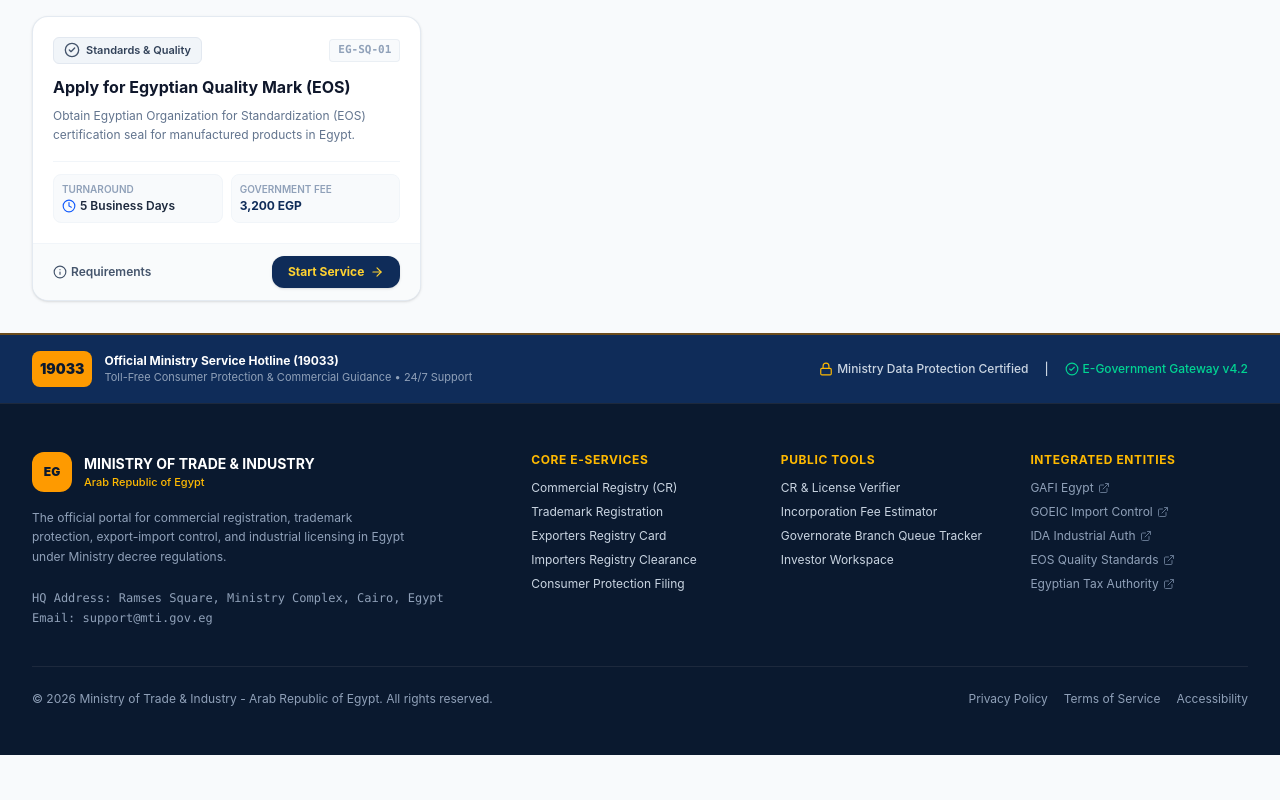
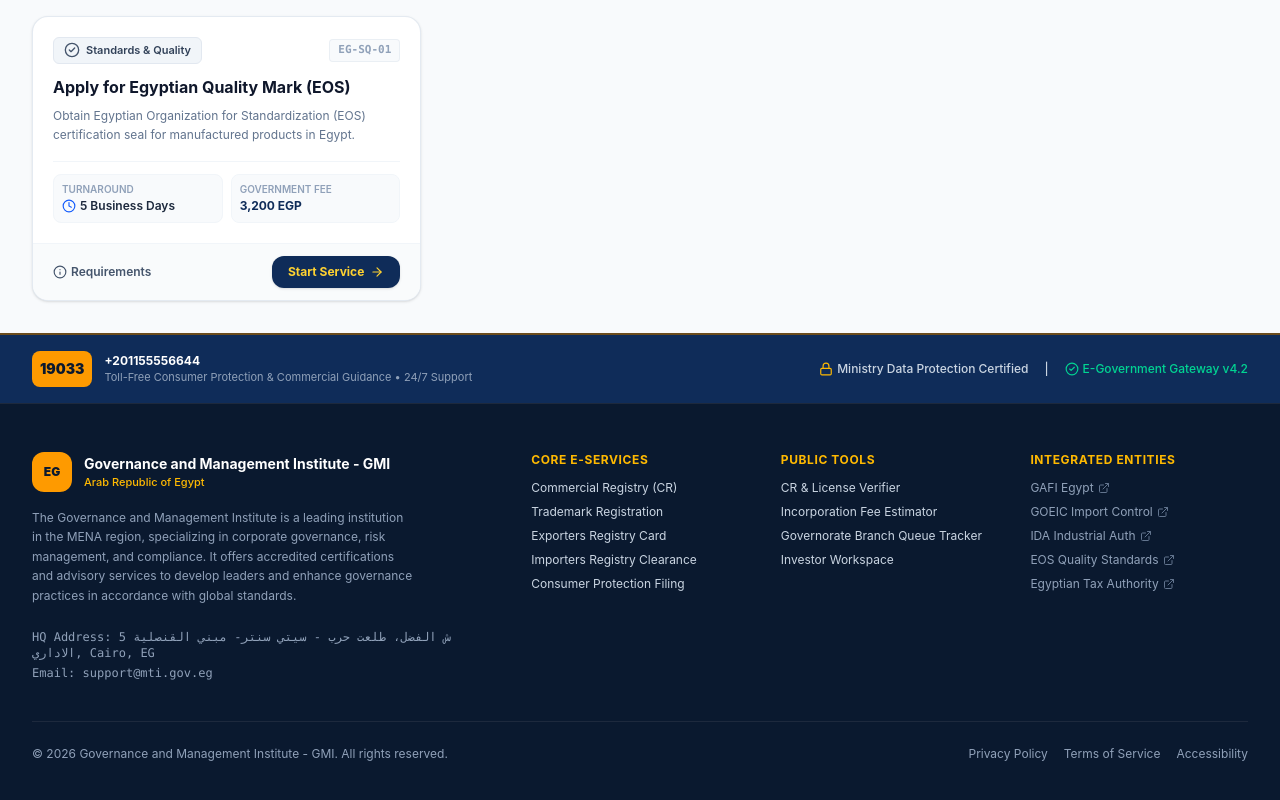
Before and after one commit to mohamedtaha152/ministry-commerce, a React (Vite) app: page / in a window 1280 px wide. Shown: the part 2050-2850 px from the top of the page. Before the commit the page ends 2805 px from the top, so only its background shows below. Built offline with nearby package versions, Linux system fonts and the light colour scheme.

Commit message:
Update Footer.jsx

```diff
--- a/src/components/Footer.jsx
+++ b/src/components/Footer.jsx
@@ -23,7 +23,7 @@ export default function Footer({ onNavigate }) {
               19033
             </span>
             <div>
-              <span className="font-bold text-white block">Official Ministry Service Hotline (19033)</span>
+              <span className="font-bold text-white block">+201155556644</span>
               <span className="text-slate-400 text-[11px]">Toll-Free Consumer Protection & Commercial Guidance • 24/7 Support</span>
             </div>
           </div>
@@ -51,18 +51,17 @@ export default function Footer({ onNavigate }) {
                 EG
               </div>
               <div>
-                <h3 className="font-bold text-white text-sm">MINISTRY OF TRADE & INDUSTRY</h3>
+                <h3 className="font-bold text-white text-sm">Governance and Management Institute - GMI</h3>
                 <p className="text-[11px] text-amber-400 font-medium">Arab Republic of Egypt</p>
               </div>
             </div>
 
             <p className="text-xs text-slate-400 leading-relaxed max-w-sm">
-              The official portal for commercial registration, trademark protection, export-import control,
-              and industrial licensing in Egypt under Ministry decree regulations.
+              The Governance and Management Institute is a leading institution in the MENA region, specializing in corporate governance, risk management, and compliance. It offers accredited certifications and advisory services to develop leaders and enhance governance practices in accordance with global standards.
             </p>
 
             <div className="pt-2 text-xs space-y-1 text-slate-400 font-mono">
-              <div>HQ Address: Ramses Square, Ministry Complex, Cairo, Egypt</div>
+              <div>HQ Address: 5 ش الفضل، طلعت حرب - سيتي سنتر- مبني القنصلية الاداري, Cairo, EG</div>
               <div>Email: support@mti.gov.eg</div>
             </div>
           </div>
@@ -159,7 +158,7 @@ export default function Footer({ onNavigate }) {
         {/* Bottom Legal Bar */}
         <div className="border-t border-slate-800 mt-10 pt-6 flex flex-col sm:flex-row items-center justify-between gap-4 text-xs text-slate-400">
           <div>
-            © {new Date().getFullYear()} Ministry of Trade & Industry - Arab Republic of Egypt. All rights reserved.
+            © {new Date().getFullYear()} Governance and Management Institute - GMI. All rights reserved.
           </div>
           <div className="flex gap-4">
             <span className="hover:underline cursor-pointer">Privacy Policy</span>
```
